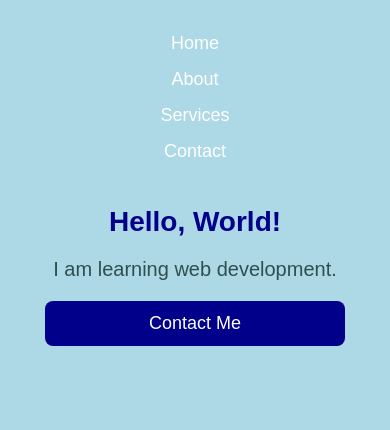
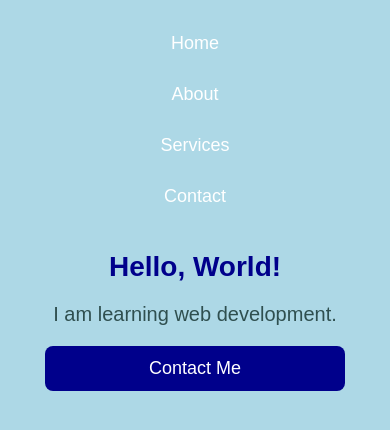
Before and after one commit to nabeel1915/my-first-website, a plain HTML site: page index.html in a window 390 px wide. Drawn offline with Linux system fonts and the light colour scheme.

Commit message:
Implement responsive navigation for mobile screens
Added responsive design styles for navigation on mobile devices.

```diff
--- a/index.html
+++ b/index.html
@@ -4,9 +4,19 @@
     <title>My First Website</title>
 
     <style>
-        /* Responsive design for mobile phones */
+      @media screen and (max-width: 600px) {
+    nav {
+        display: flex;
+        flex-direction: column;
+        align-items: center;
+    }
 
-@media screen and (max-width: 600px) {
+    nav a {
+        display: block;
+        margin: 10px;
+        font-size: 16px;
+    }
+}
 
     body {
         font-size: 14px;
```
